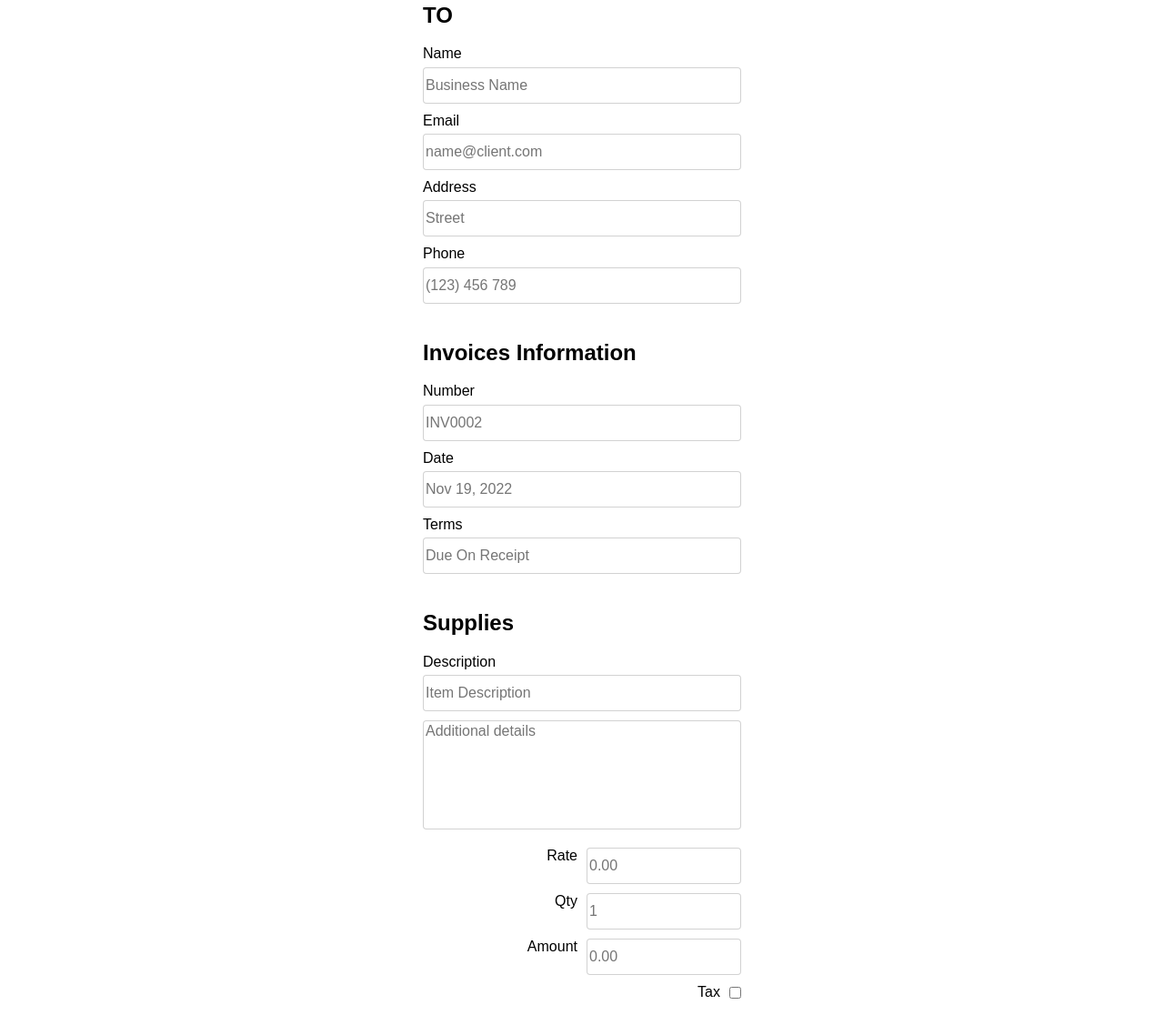
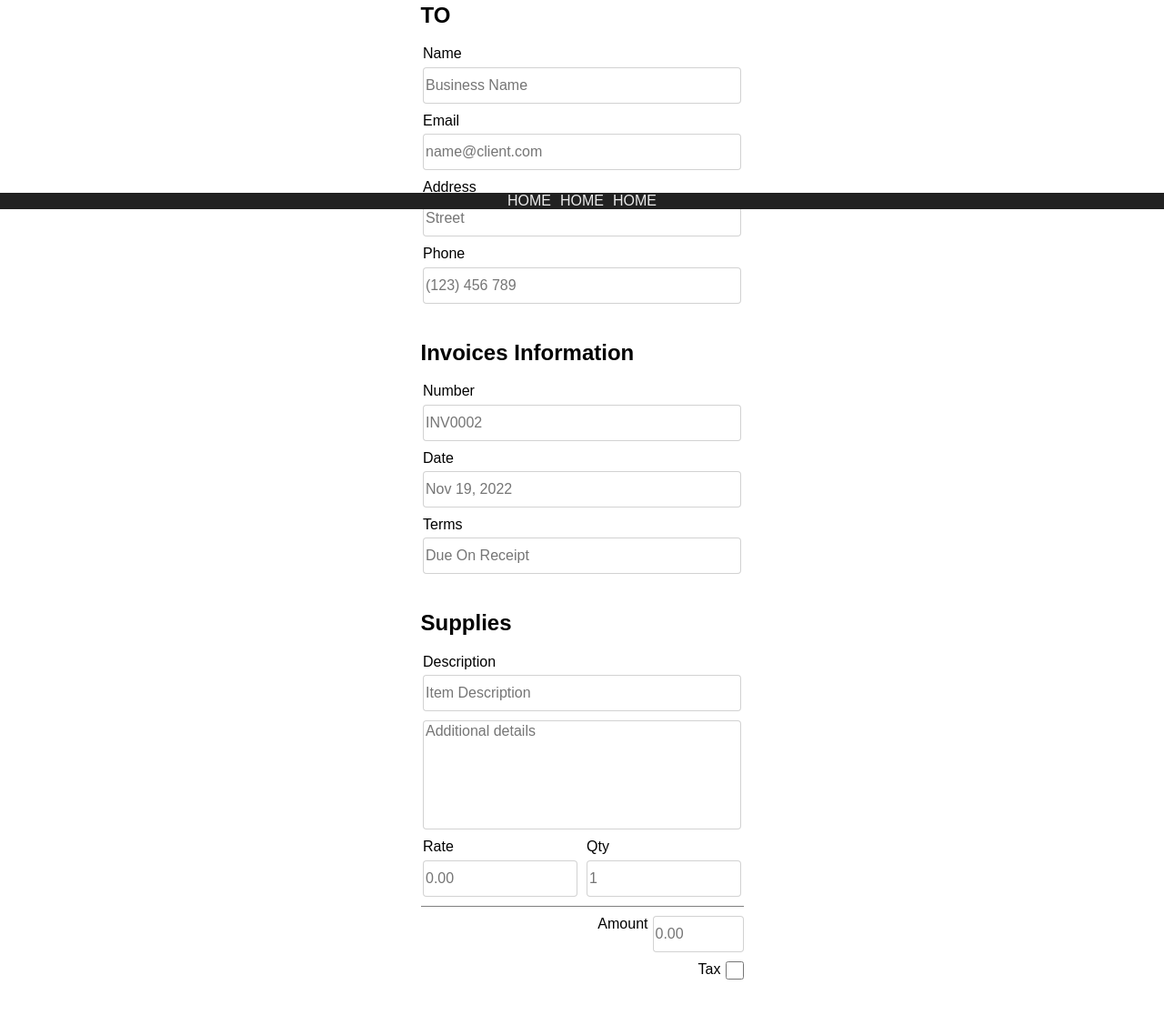
Before and after one commit to potocki92/invoices__web, a plain HTML site: page index.html in a window 1280 px wide. Shown: the part 570-1686 px from the top of the page at 91% size. Drawn offline with nearby package versions, Linux system fonts and the light colour scheme; a web font is replaced by a local one.

Commit message:
new commit

```diff
--- a/index.html
+++ b/index.html
@@ -157,18 +157,18 @@
                       placeholder="1"
                     />
                   </li>
-                  <li class="form__item form__item--rate item">
+                </ul>
+                <ul class="form__list form__list--amount list">
+                  <li class="form__item form__item--amount item">
                     <span class="form__text">Amount</span>
                     <input
-                      class="form__input form__input--rate"
+                      class="form__input form__input--amount"
                       placeholder="0.00"
                     />
                   </li>
-                  <li
-                    class="form__item form__item--rate item section__checkbox"
-                  >
-                    <span class="form__text">Tax</span>
-                    <input type="checkbox" />
+                  <li class="form__item form__item--amount item">
+                    <span class="form__text form__text--amount">Tax</span>
+                    <input class="form__checkbox" type="checkbox" />
                   </li>
                 </ul>
               </form>
--- a/sass/components/_header.scss
+++ b/sass/components/_header.scss
@@ -1,7 +1,6 @@
 .header {
   /* main header container
   ============================*/
-  position: sticky;
   display: flex;
   padding: 15px;
   align-items: center;
@@ -21,13 +20,25 @@
   &__navigation {
     /* navigation
     ============================*/
-    display: none;
+    color: #ececec;
+    width: 100%;
+
+    position: fixed;
+    left: 0;
+    bottom: 0;
   }
   &__list {
     /* navigation list
     ============================*/
     display: flex;
-    gap: 2em;
+    justify-content: center;
+    gap: 10px;
+    background-color: #212121;
+  }
+  &__item {
+    display: flex;
+    justify-content: center;
+    align-items: center;
   }
   &__link {
     /* navigation link
--- a/sass/components/_input.scss
+++ b/sass/components/_input.scss
@@ -1,6 +1,6 @@
 .form {
   @include flex__column();
-  gap: 20px;
+  gap: 10px;
   &__input {
     height: 40px;
     width: 350px;
@@ -9,6 +9,9 @@
     &--rate {
       width: 170px;
     }
+    &--amount {
+      width: 100px;
+    }
   }
   &__area {
     height: 120px;
--- a/sass/sections/_section.scss
+++ b/sass/sections/_section.scss
@@ -42,7 +42,7 @@
   }
 }
 .wrapper {
-  max-width: 480px;
+  max-width: 385px;
   margin-left: auto;
   margin-right: auto;
 }
@@ -57,17 +57,39 @@
 }
 .form {
   &__list {
-    @include flex__column();
+    display: flex;
     flex-wrap: wrap;
+    justify-content: center;
     gap: 10px;
+    &--rate {
+      display: flex;
+    }
+    &--amount {
+      @include flex__column();
+      align-content: flex-end;
+      padding: 10px 0;
+      border-top: 1px solid gray;
+    }
   }
   &__item {
     @include flex__column();
     gap: 5px;
     &--rate {
+      display: flex;
+      flex-wrap: wrap;
+      flex-direction: column;
+      gap: 5px;
+    }
+    &--amount {
       flex-direction: row;
-      justify-content: flex-end;
-      gap: 10px;
     }
   }
+  &__text--amount {
+    margin-left: auto;
+  }
+  &__checkbox {
+    width: 20px;
+    height: 20px;
+    margin-left: 0;
+  }
 }
```
Also changed, not shown: css/main.min.css, 1 other file.
